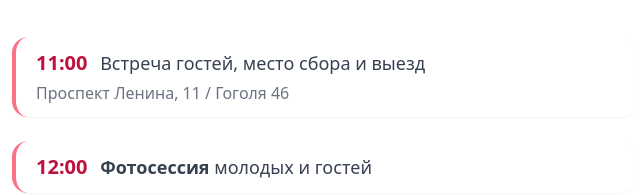
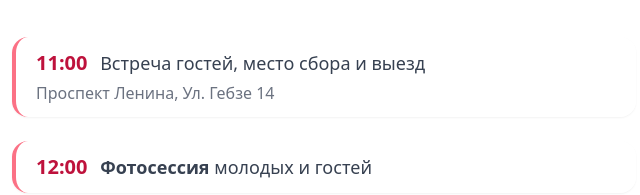
Before and after one commit to DevDuulat/rsvp_site, a plain HTML site: page index.html in a window 1280 px wide. Shown: the part 2170-2365 px from the top of the page, 316-956 px from the left. Drawn offline with nearby package versions, Linux system fonts and the light colour scheme.

Commit message:
Update venue address in wedding invitation

```diff
--- a/index.html
+++ b/index.html
@@ -382,7 +382,7 @@
                         <p
                             class="classic-font text-sm sm:text-base text-gray-500 mt-1"
                         >
-                            Проспект Ленина, 11 / Гоголя 46
+                            Проспект Ленина, Ул. Гебзе 14
                         </p>
                     </div>
                 </div>
```
